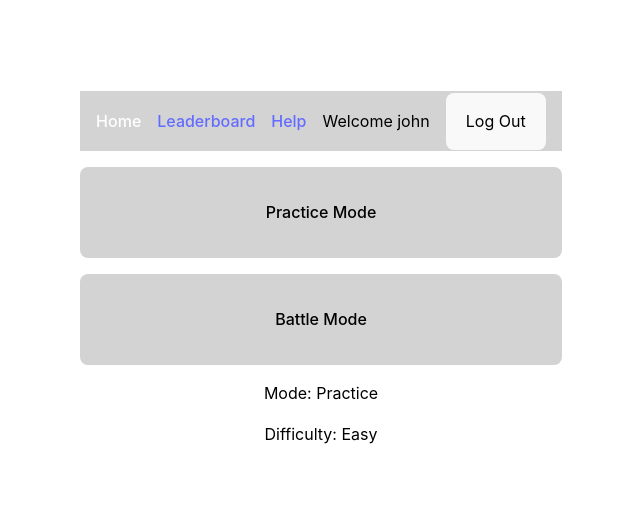
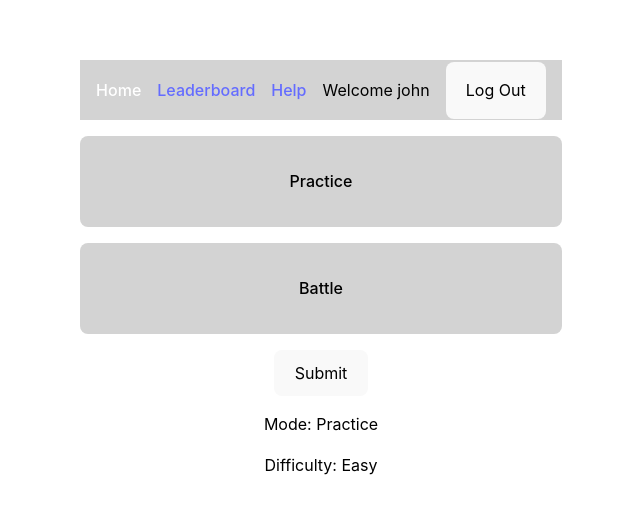
Before and after one commit to HaimFC/code-battle, a React (Vite) app in the folder code-battle/: page / in a window 1280 px wide. Shown: the part 123-636 px from the top of the page, without its empty margins (319-959 px from the left). Built offline with nearby package versions, Linux system fonts and the light colour scheme.

Commit message:
selection works the same as select page

```diff
--- a/code-battle/src/pages/HomePage.jsx
+++ b/code-battle/src/pages/HomePage.jsx
@@ -2,14 +2,20 @@
 import { useMockAuth } from "../auth/AuthProvider";
 import Cards from "../components/Cards";
 
-export default function HomePage({ handleSelectMode, mode, difficulty }) {
+export default function HomePage({
+  handleSelectMode,
+  setMode,
+  mode,
+  difficulty,
+}) {
   const { activeUser } = useMockAuth();
 
   if (activeUser) {
-    const cards = [{ text: "Practice Mode" }, { text: "Battle Mode" }];
+    const cards = [{ text: "Practice" }, { text: "Battle" }];
     return (
       <>
-        <Cards cards={cards} handleClick={handleSelectMode} />
+        <Cards cards={cards} handleClick={setMode} />
+        <button onClick={handleSelectMode}>Submit</button>
         <p>Mode: {mode}</p>
         <p>Difficulty: {difficulty}</p>
       </>
```
